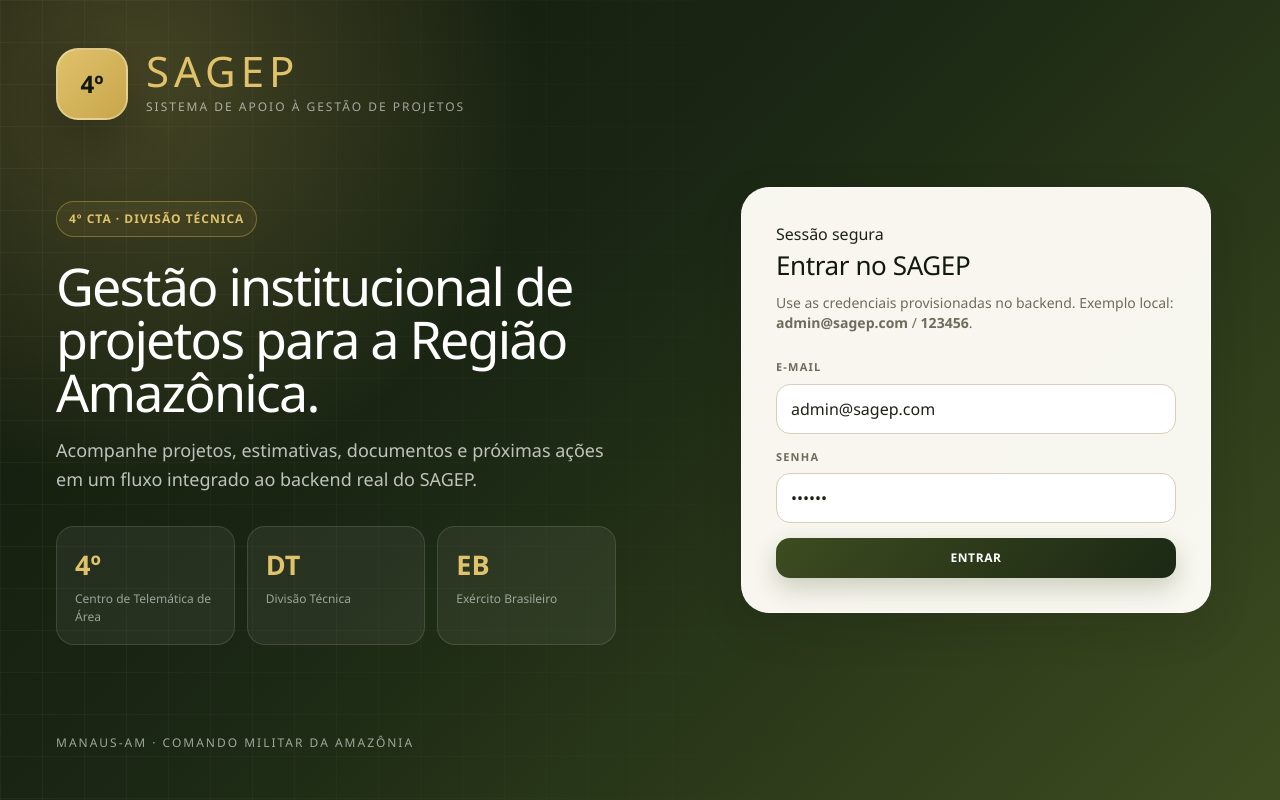
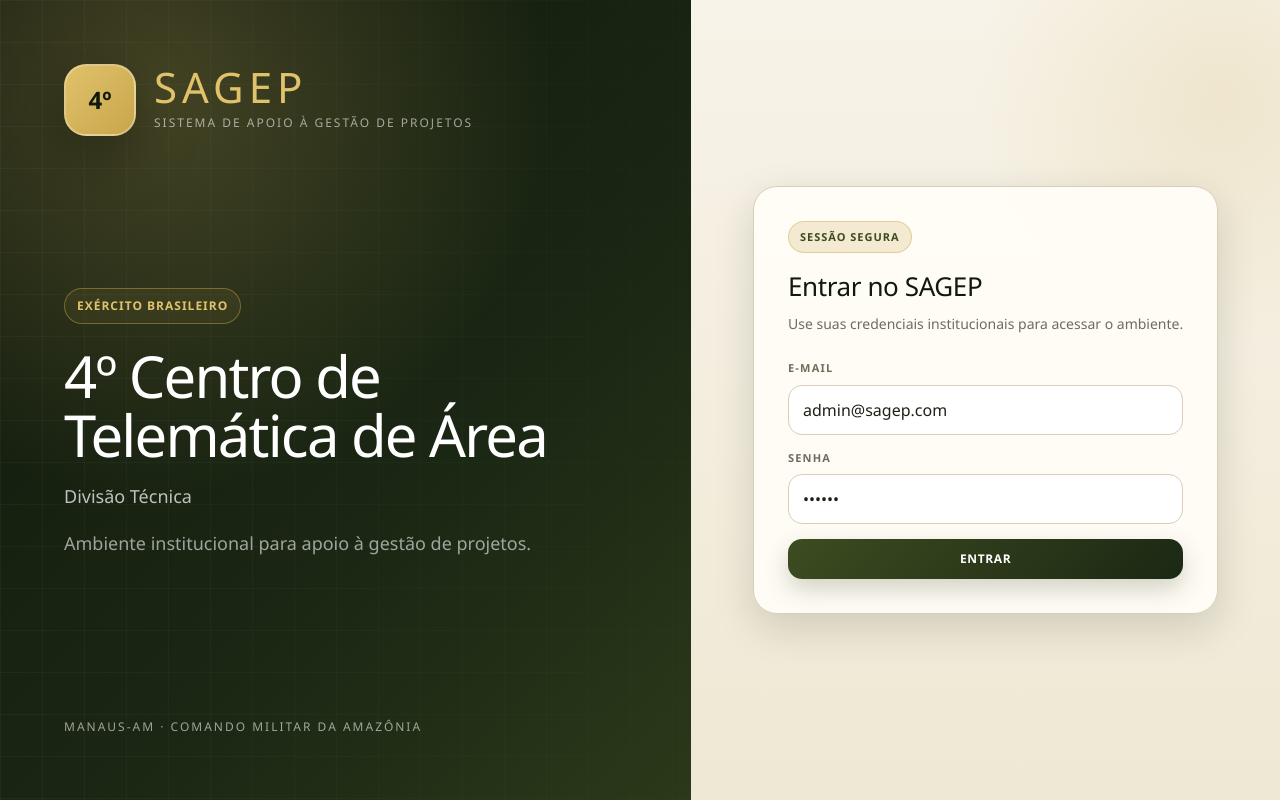
Before and after one commit to limachluiz/sagep-frontend, an Angular app: page /login in a window 1280 px wide. Built offline with nearby package versions, Linux system fonts and the light colour scheme.

Commit message:
style: recriar login institucional

```diff
--- a/src/app/features/auth/login/login.component.ts
+++ b/src/app/features/auth/login/login.component.ts
@@ -14,17 +14,14 @@ import { getErrorMessage } from '../../../shared/utils/http-error.util';
     <div class="login-card">
       <p class="tag">Sessão segura</p>
       <h2>Entrar no SAGEP</h2>
-      <p class="sub">
-        Use as credenciais provisionadas no backend. Exemplo local:
-        <strong>admin@sagep.com</strong> / <strong>123456</strong>.
-      </p>
+      <p class="sub">Use suas credenciais institucionais para acessar o ambiente.</p>
 
       <form [formGroup]="form" (ngSubmit)="submit()">
         <div class="field">
           <label for="email">E-mail</label>
-          <input id="email" type="email" formControlName="email" placeholder="admin@sagep.com" />
+          <input id="email" type="email" formControlName="email" placeholder="seu.email@exemplo.mil.br" />
           @if (form.controls.email.invalid && form.controls.email.touched) {
-            <span class="mt-2 block text-xs text-[var(--danger)]">Informe um e-mail válido.</span>
+            <span class="form-error">Informe um e-mail válido.</span>
           }
         </div>
 
@@ -32,12 +29,12 @@ import { getErrorMessage } from '../../../shared/utils/http-error.util';
           <label for="password">Senha</label>
           <input id="password" type="password" formControlName="password" placeholder="Digite sua senha" />
           @if (form.controls.password.invalid && form.controls.password.touched) {
-            <span class="mt-2 block text-xs text-[var(--danger)]">A senha precisa ter ao menos 6 caracteres.</span>
+            <span class="form-error">A senha precisa ter ao menos 6 caracteres.</span>
           }
         </div>
 
         @if (errorMessage()) {
-          <div class="mb-4 rounded-[14px] border border-[var(--danger-soft)] bg-[var(--danger-soft)] px-4 py-3 text-sm leading-6 text-[var(--danger)]">
+          <div class="form-alert">
             {{ errorMessage() }}
           </div>
         }
--- a/src/app/layouts/auth-layout/auth-layout.component.ts
+++ b/src/app/layouts/auth-layout/auth-layout.component.ts
@@ -16,31 +16,16 @@ import { RouterOutlet } from '@angular/router';
         </div>
 
         <div class="login-hero">
-          <span class="tag">4º CTA · Divisão Técnica</span>
-          <h2>Gestão institucional de projetos para a Região Amazônica.</h2>
-          <p>
-            Acompanhe projetos, estimativas, documentos e próximas ações em um fluxo integrado ao backend real do SAGEP.
-          </p>
-          <div class="login-metrics">
-            <div class="login-metric">
-              <b>4º</b>
-              <span>Centro de Telemática de Área</span>
-            </div>
-            <div class="login-metric">
-              <b>DT</b>
-              <span>Divisão Técnica</span>
-            </div>
-            <div class="login-metric">
-              <b>EB</b>
-              <span>Exército Brasileiro</span>
-            </div>
-          </div>
+          <span class="tag">Exército Brasileiro</span>
+          <h2>4º Centro de Telemática de Área</h2>
+          <p>Divisão Técnica</p>
+          <p class="login-copy">Ambiente institucional para apoio à gestão de projetos.</p>
         </div>
 
         <p class="login-unit">Manaus-AM · Comando Militar da Amazônia</p>
       </section>
 
-      <section class="login-card-area">
+      <section class="login-card-area" aria-label="Acesso ao sistema">
         <router-outlet />
       </section>
     </main>
--- a/src/styles.css
+++ b/src/styles.css
@@ -124,12 +124,14 @@ textarea:focus-visible {
 }
 
 .login-screen {
+  height: 100vh;
   min-height: 100vh;
   display: grid;
-  grid-template-columns: 1.05fr 0.95fr;
+  grid-template-columns: minmax(0, 1.08fr) minmax(420px, 0.92fr);
   background:
-    radial-gradient(circle at 10% 10%, rgba(224, 194, 107, 0.25), transparent 30%),
-    linear-gradient(135deg, var(--eb-night), var(--eb-dark) 45%, var(--eb-olive));
+    linear-gradient(90deg, transparent 0 54%, rgba(239, 232, 212, 0.92) 54% 100%),
+    radial-gradient(circle at 12% 12%, rgba(224, 194, 107, 0.24), transparent 30%),
+    linear-gradient(135deg, var(--eb-night), var(--eb-dark) 46%, var(--eb-olive));
   position: relative;
   overflow: hidden;
 }
@@ -151,7 +153,7 @@ textarea:focus-visible {
   display: flex;
   flex-direction: column;
   justify-content: space-between;
-  padding: 48px 56px;
+  padding: clamp(36px, 5vw, 64px);
   color: white;
 }
 
@@ -196,7 +198,7 @@ textarea:focus-visible {
 }
 
 .login-hero {
-  max-width: 760px;
+  max-width: 700px;
 }
 
 .login-hero .tag {
@@ -213,7 +215,7 @@ textarea:focus-visible {
 }
 
 .login-hero h2 {
-  font-size: clamp(36px, 5vw, 52px);
+  font-size: clamp(38px, 5.2vw, 58px);
   line-height: 1.02;
   letter-spacing: -1.8px;
   margin: 22px 0 18px;
@@ -224,6 +226,11 @@ textarea:focus-visible {
   line-height: 1.6;
   color: rgba(255, 255, 255, 0.72);
   max-width: 650px;
+}
+
+.login-copy {
+  margin-top: 18px;
+  color: rgba(255, 255, 255, 0.58) !important;
 }
 
 .login-metrics {
@@ -258,15 +265,18 @@ textarea:focus-visible {
   display: flex;
   align-items: center;
   justify-content: center;
-  padding: 40px;
+  padding: clamp(24px, 5vw, 56px);
+  background:
+    radial-gradient(circle at 90% 12%, rgba(200, 166, 75, 0.16), transparent 28%),
+    linear-gradient(180deg, var(--eb-sand-2), var(--eb-sand));
 }
 
 .login-card {
-  width: min(470px, 94vw);
+  width: min(470px, 100%);
   background: rgba(255, 253, 247, 0.97);
-  border: 1px solid rgba(255, 255, 255, 0.45);
+  border: 1px solid var(--line);
   box-shadow: var(--shadow);
-  border-radius: 28px;
+  border-radius: 24px;
   padding: 34px;
 }
 
@@ -281,6 +291,38 @@ textarea:focus-visible {
   font-size: 14px;
   margin: 8px 0 26px;
   line-height: 1.45;
+}
+
+.login-card .tag {
+  display: inline-flex;
+  border: 1px solid rgba(200, 166, 75, 0.42);
+  background: var(--sagep-gold-soft);
+  border-radius: 999px;
+  color: var(--eb-olive);
+  font-size: 11px;
+  font-weight: 850;
+  letter-spacing: 1px;
+  margin-bottom: 14px;
+  padding: 7px 11px;
+  text-transform: uppercase;
+}
+
+.form-error {
+  display: block;
+  color: var(--danger);
+  font-size: 12px;
+  margin-top: 8px;
+}
+
+.form-alert {
+  background: var(--danger-soft);
+  border: 1px solid rgba(157, 36, 36, 0.18);
+  border-radius: 14px;
+  color: var(--danger);
+  font-size: 14px;
+  line-height: 1.5;
+  margin-bottom: 16px;
+  padding: 12px 14px;
 }
 
 .field {
@@ -1040,11 +1082,13 @@ textarea:focus-visible {
 
   .login-screen {
     grid-template-columns: 1fr;
-    min-height: auto;
+    height: auto;
+    min-height: 100vh;
+    overflow: auto;
   }
 
   .login-brand {
-    min-height: 520px;
+    min-height: 430px;
     padding: 34px 24px;
   }
 
```
